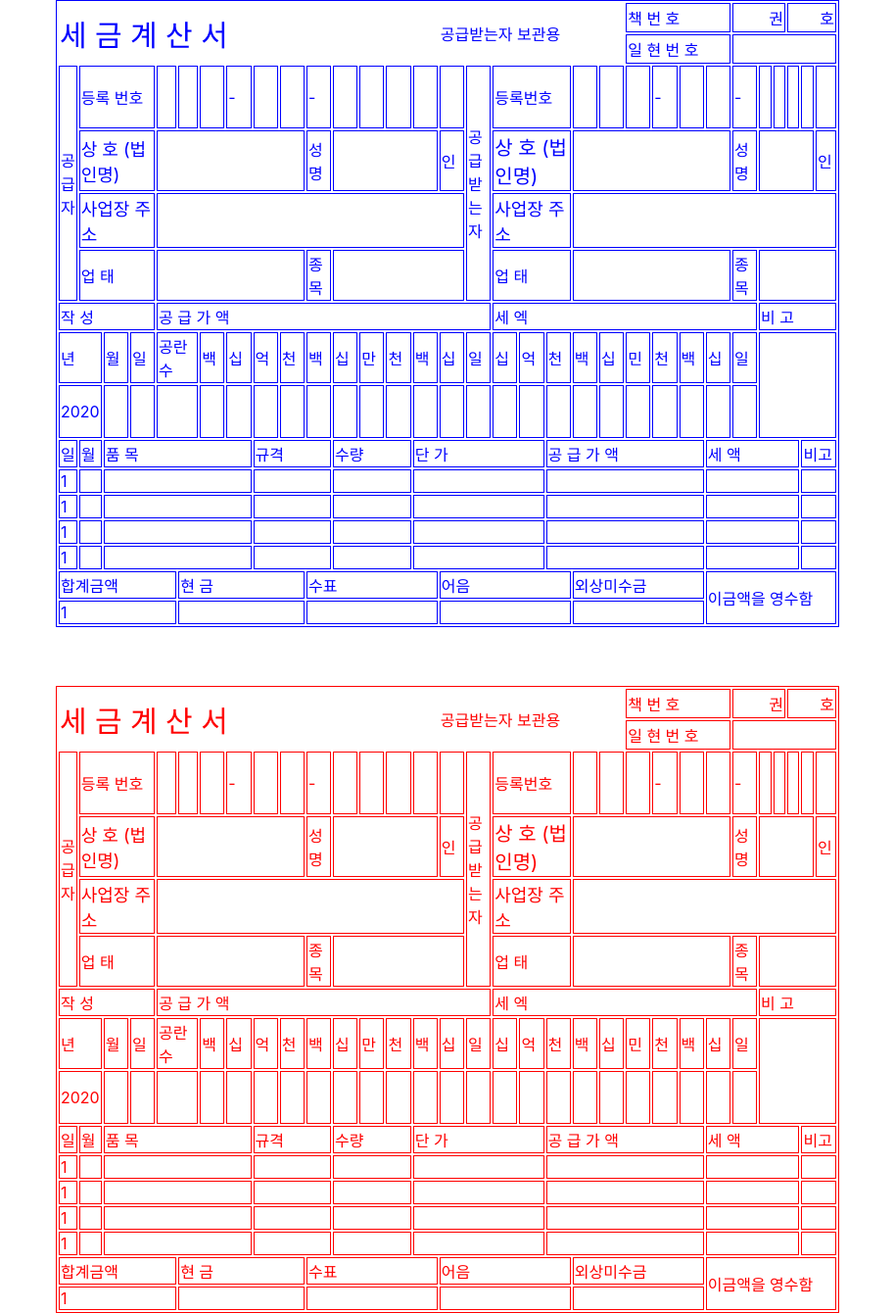
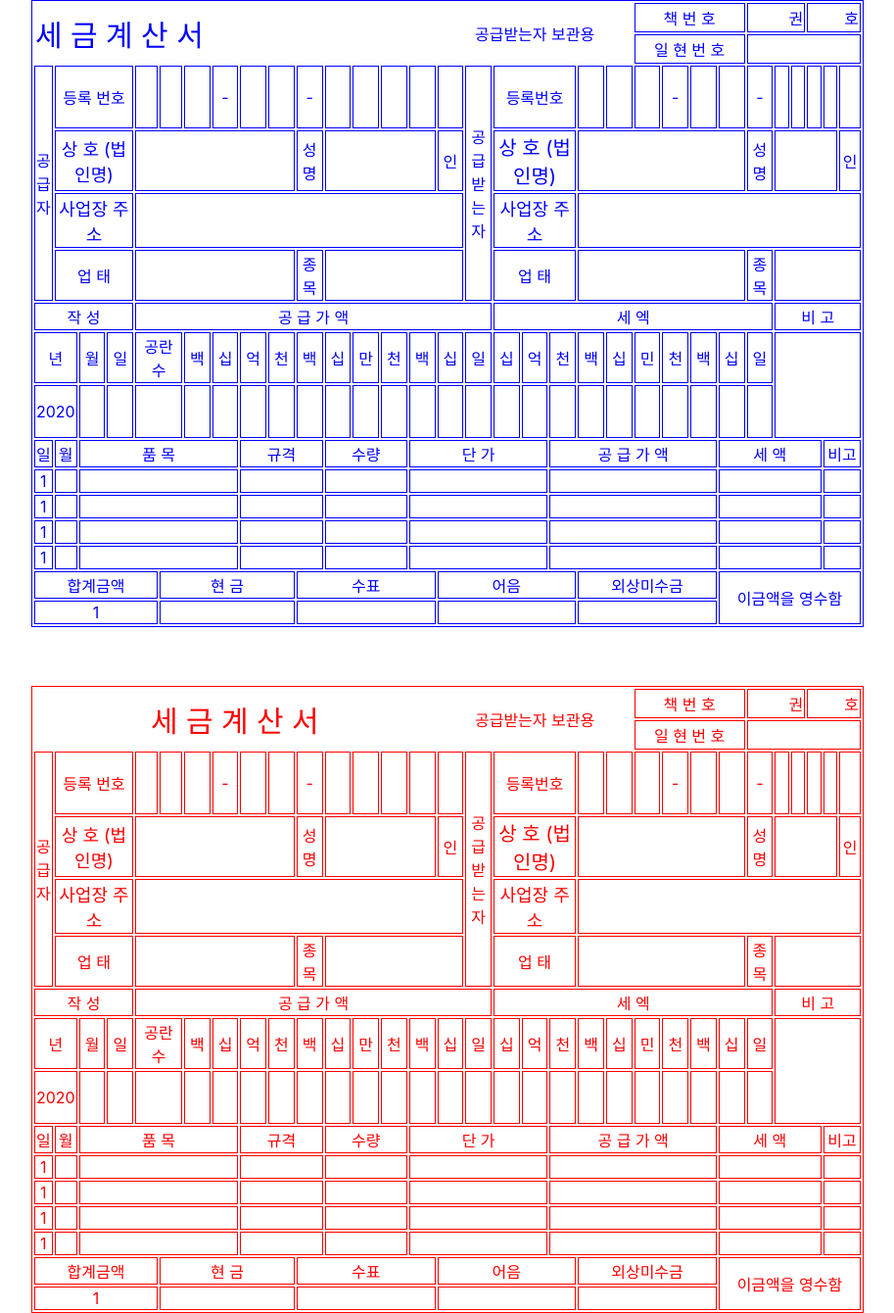
Before and after one commit to ShinJongRock/Tax-bill, a React (Create React App) app in the folder tax_bill/: page / in a window 1280 px wide. Shown: the whole page at 98% size, without its empty margins (183-1096 px from the left). Built offline with nearby package versions, Linux system fonts and the light colour scheme.

Commit message:
세금계산서 수정

```diff
--- a/tax_bill/src/Tax .js
+++ b/tax_bill/src/Tax .js
@@ -5,11 +5,11 @@ import Table from 'react-bootstrap/Table';
 
 const Tax = () => {
     return (
-        <center>
+        <center >
              {/* <Container style={{display:'flex', flexDirection:'column', alignItems:'center', justifyContent:'center'}}> */}
-            <Table  style={{width:"800px",border: "1px solid blue"}}>
+            <Table  style={{width:"850px",border: "1px solid blue" ,textAlign:'center' }}>
                 <tr  style={{border: "1px solid blue" ,  color:'blue'}}>
-                    <td colspan='15' rowspan='2' style={{height:'60px',width:'50px',fontSize:'30px'}}> 세 금 계 산 서 </td>
+                    <td colspan='15' rowspan='2' style={{height:'60px',width:'50px',fontSize:'30px',textAlign:'left'}}> 세 금 계 산 서 </td>
                     <td colSpan='7'  rowspan='2'style={{width:'10px'}}>공급받는자 보관용</td>
                     <td colSpan='4' style={{border: "1px solid blue" ,  color:'blue',width:'100px'}}>책 번 호</td>
                     <td colSpan='3' style={{border: "1px solid blue" ,  color:'blue' ,textAlign:'right'}}>권</td>
@@ -51,12 +51,12 @@ const Tax = () => {
 
                 </tr>
                 <tr>
-                <td colSpan='3' style={{border: "1px solid blue" ,  color:'blue' ,width:"10px",height:'20px',fontSize:'18px'}}>상 호 (법인명)</td>
+                <td colSpan='3' style={{border: "1px solid blue" ,  color:'blue' ,width:"10px",height:'20px',fontSize:'18px' ,textAlign:'center'}}> 상 호 (법인명)</td>
                 <td colSpan='6' style={{border: "1px solid blue" ,  color:'blue'}}></td>
                 <td style={{border: "1px solid blue" ,  color:'blue'  , width:'5px'}}>성명</td>
                 <td  colSpan='4' style={{border: "1px solid blue" ,  color:'blue'}}></td>
                 <td style={{border: "1px solid blue" ,  color:'blue'  , width:'5px'}}>인</td>
-                <td colSpan='3' style={{border: "1px solid blue" ,  color:'blue' ,width:"10px",height:'20px',fontSize:'20px'}}>상 호 (법인명)</td>
+                <td colSpan='3' style={{border: "1px solid blue" ,  color:'blue' ,width:"10px",height:'20px',fontSize:'20px',textAlign:'center'}}>상 호 (법인명)</td>
                 <td colSpan='6' style={{border: "1px solid blue" ,  color:'blue'}}></td>
                 <td style={{border: "1px solid blue" ,  color:'blue' , width:'5px'}}>성명</td>
                 <td  colSpan='4' style={{border: "1px solid blue" ,  color:'blue'}}></td>
@@ -226,7 +226,7 @@ const Tax = () => {
             </Table>
             <br/> <br/> <br/>
 
-            <Table  style={{width:"800px",border: "1px solid red"  }}>
+            <Table  style={{width:"850px",border: "1px solid red"  ,textAlign:'center'}}>
                 <tr  style={{border: "1px solid red" ,  color:'red'}}>
                     <td colspan='15' rowspan='2' style={{height:'60px',width:'50px',fontSize:'30px'}}> 세 금 계 산 서 </td>
                     <td colSpan='7'  rowspan='2'style={{width:'10px'}}>공급받는자 보관용</td>
```
